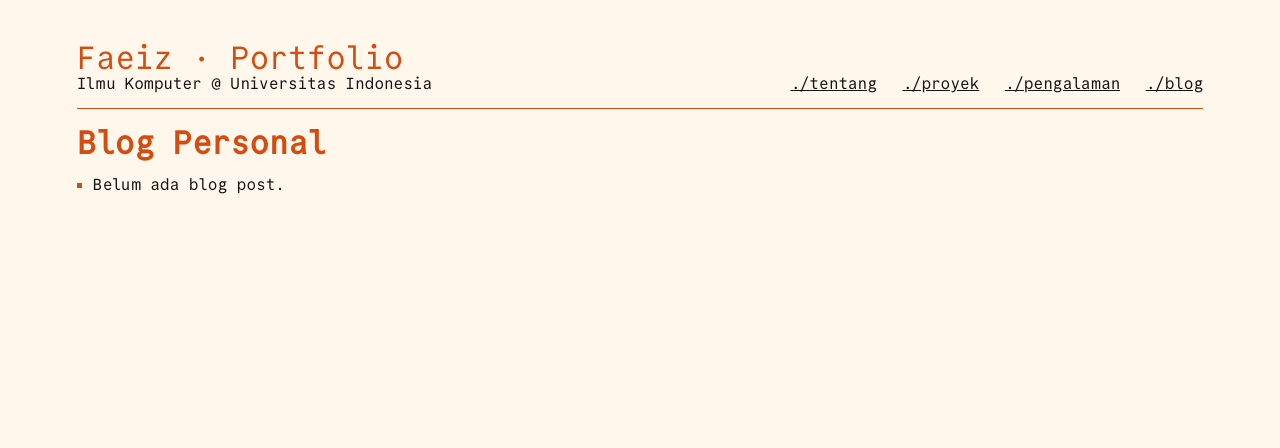
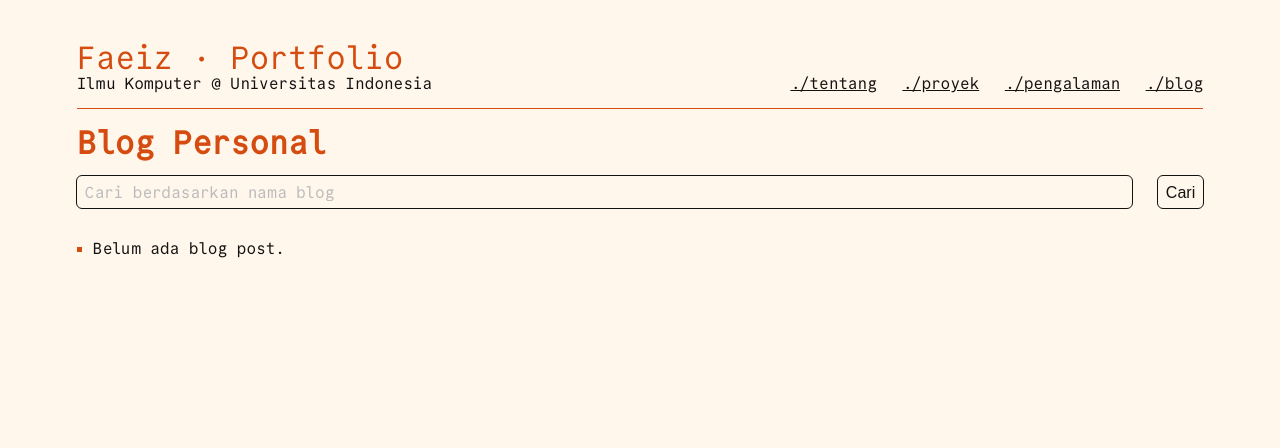
Before and after one commit to faeiz-ff/myportofolio, a Django app: page /blog/ in a window 1280 px wide. Shown: the top 448 px of the page. Run offline with Django 5.2, Linux system fonts and the light colour scheme; data that the repository does not hold is empty; parts of the project's set-up code (start-up, migrations or seed data) failed here and were passed over.

Commit message:
feat: make only blog searchable

```diff
--- a/main/views.py
+++ b/main/views.py
@@ -51,15 +51,15 @@ def show_instances(request: HttpRequest, model: type[Model], template: str):
     return render(request, template, context)
 
 
-def show_project(request: HttpRequest):
-    return show_instances(request, Project, "project.html")
+def show_blog(request: HttpRequest):
+    return show_instances(request, Blog, "blog.html")
 
 
-def show_blog(request: HttpRequest):
+def show_project(request: HttpRequest):
     context = {
-        "blog_list": Blog.objects.all(),
+        "instances_list": Project.objects.all(),
     }
-    return render(request, "blog.html", context)
+    return render(request, "project.html", context)
 
 
 def show_experience(request):
--- a/templates/blog.html
+++ b/templates/blog.html
@@ -7,13 +7,21 @@
 {% block content %}
 <div class="main-content">
     <h1>Blog Personal</h1>
+    <form method="get"
+          action="{% url 'main:blog:show' %}"
+          class="project-search form-group">
+        <input type="search"
+               name="title"
+               value="{{ title_query }}"
+               placeholder="Cari berdasarkan nama blog"
+               aria-label="Cari berdasarkan nama blog"/>
+        <button type="submit" class="button">Cari</button>
+    </form>
     <ul>
-        {% for blog in blog_list %}
+        {% for blog in instance_list %}
         <li>
-            <span>
-                [{{ blog.created_at_str }}]
-                <a href="{% url 'main:blog:show_post' title=blog.title %}">{{ blog.title }}</a>
-            </span>
+            [{{ blog.created_at_str }}]
+            <a href="{% url 'main:blog:show_post' title=blog.title %}">{{ blog.title }}</a>
         </li>
         {% empty %}
         <li>Belum ada blog post.</li>
```
